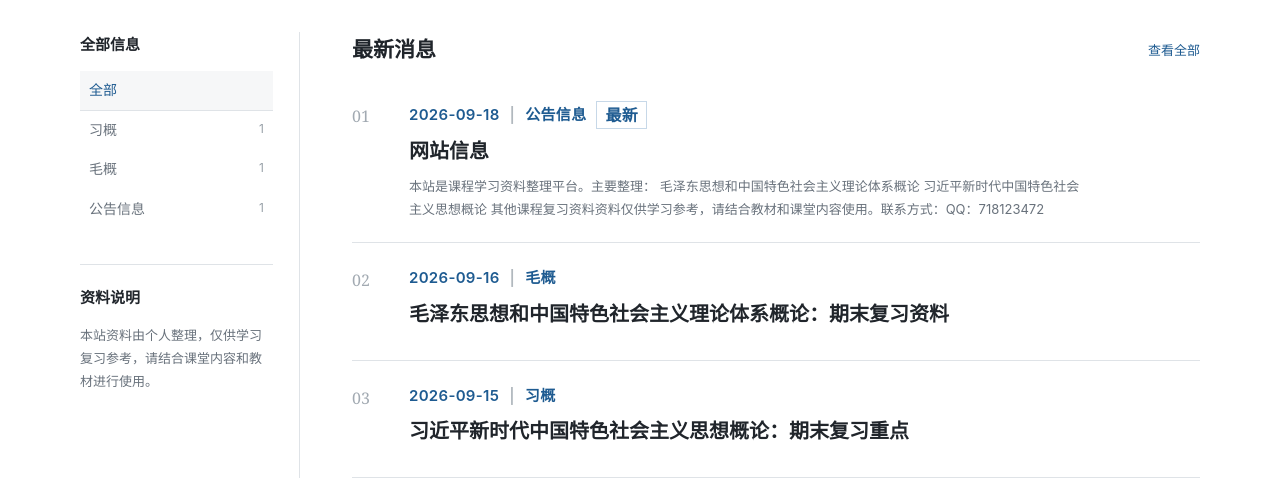
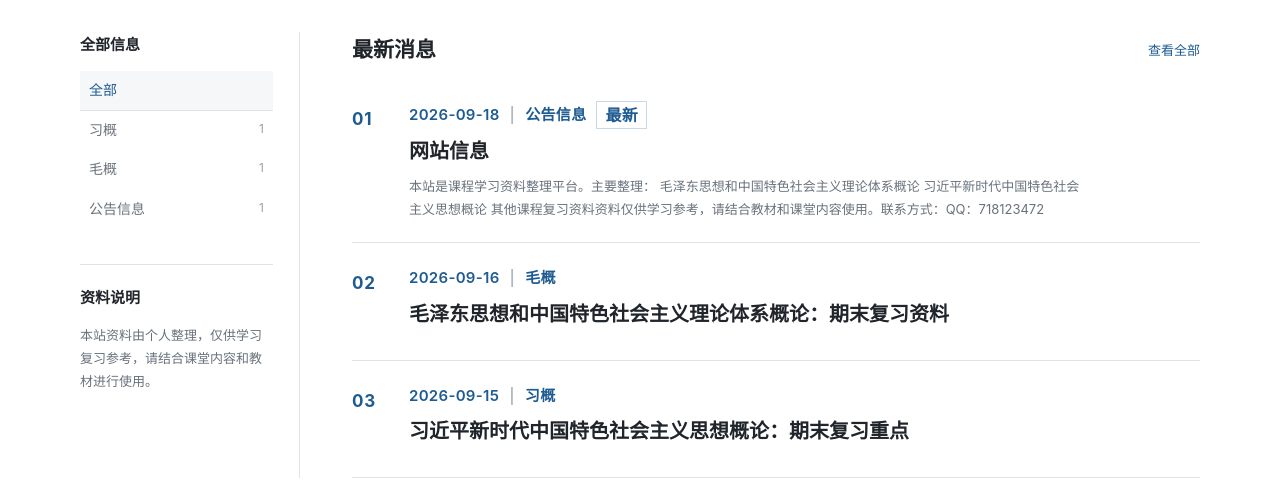
Before and after one commit to xxzl88/csu, a Jekyll site: the page built from index.html, in a window 1280 px wide. Shown: the part 265-761 px from the top of the page. Built offline with Jekyll 4.4.1, drawn with Linux system fonts in a browser that asks for light colours; the list of posts is cut into pages by our own code.

Commit message:
Update main.css

```diff
--- a/assets/css/main.css
+++ b/assets/css/main.css
@@ -34,7 +34,14 @@ a { color:inherit; text-decoration:none; }
 .list-heading a { color:var(--accent); font-size:13px; }
 .notice-item { display:grid; grid-template-columns:42px minmax(0,1fr) 34px; gap:15px; align-items:start; border-bottom:1px solid var(--line); padding:22px 8px 22px 0; }
 .notice-item:hover { background:linear-gradient(90deg,transparent,#fafbfc); }
-.notice-index { padding-top:4px; color:#a2aab2; font:16px Georgia,serif; }
+.notice-index {
+  padding-top:4px;
+  color:var(--accent);
+  font-size:17px;
+  font-family:var(--sans);
+  font-weight:700;
+  letter-spacing:.05em;
+}
 .notice-main h3 { margin:5px 0 6px; font-size:20px; font-weight:600; }
 .notice-main h3 a:hover { color:var(--accent); }
 .notice-main p { max-width:680px; margin:0; color:var(--muted); font-size:13px; }
```
